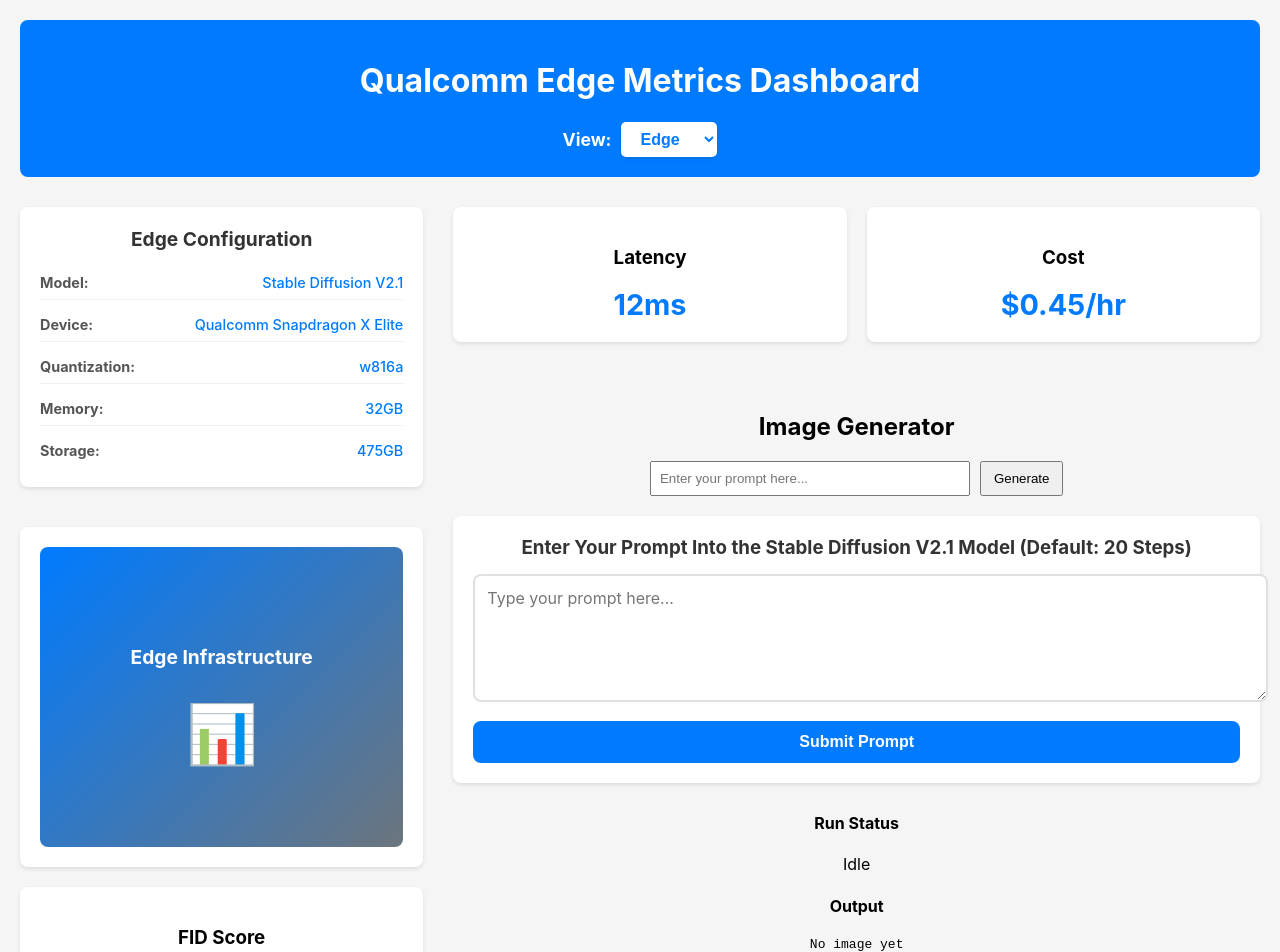
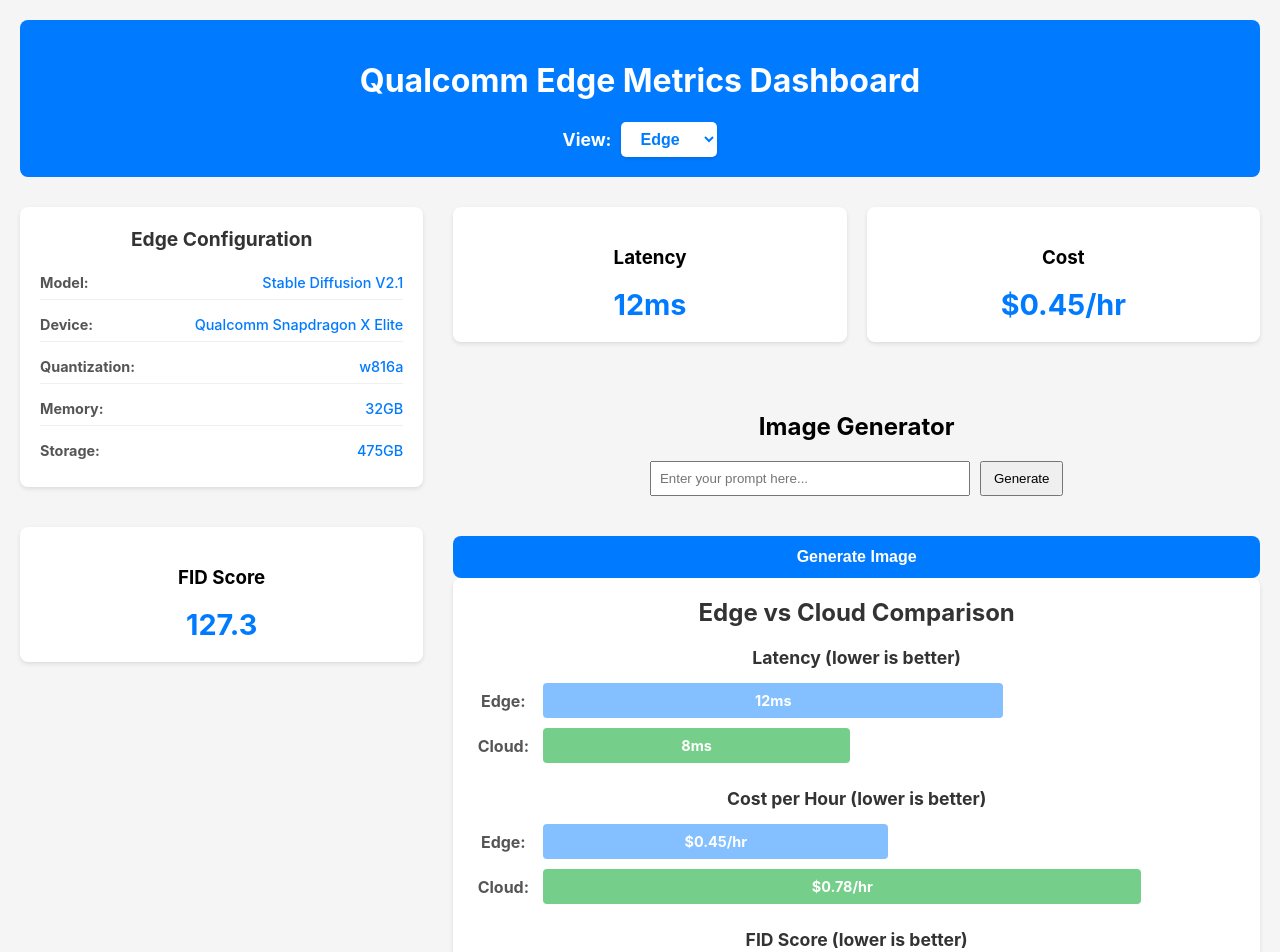
Before and after one commit to mdawn65/qualcomm-interface, a React (Create React App) app in the folder simple-dashboard/: page / in a window 1280 px wide. Shown: the top 952 px of the page. Built offline with nearby package versions, Linux system fonts and the light colour scheme.

Commit message:
Simplified the frontend webpage and removed original image display portion and prompt input

```diff
--- a/simple-dashboard/src/App.js
+++ b/simple-dashboard/src/App.js
@@ -6,7 +6,7 @@
   const [selectedView, setSelectedView] = useState('Edge');
   const [prompt, setPrompt] = useState('');
   const [loading, setLoading] = useState(false);
-  const [output, setOutput] = useState('');
+  const [imageUrl, setImageUrl] = useState(null);
 
   const [edgeMetrics] = useState({
     networkLatency: 12,
@@ -39,34 +39,27 @@
   const currentMetrics = selectedView === 'Edge' ? edgeMetrics : cloudMetrics;
   const currentInfo = selectedView === 'Edge' ? edgeInfo : cloudInfo;
 
-  const handleViewChange = (event) => {
-    setSelectedView(event.target.value);
-  };
-
-  const handlePromptChange = (event) => {
-    setPrompt(event.target.value);
-  };
+  const handleViewChange = (event) => setSelectedView(event.target.value);
 
   const handleSubmitPrompt = () => {
-    // POST the prompt to the backend server which will run demo.py
-    const payload = { prompt, num_steps: 20 };
-    setOutput('');
+    if (!prompt.trim()) return;
     setLoading(true);
+    setImageUrl(null);
 
     fetch('http://localhost:5000/generate/', {
       method: 'POST',
       headers: { 'Content-Type': 'application/json' },
-      body: JSON.stringify(payload)
+      body: JSON.stringify({ prompt, num_steps: 20 })
     })
       .then(async (res) => {
         if (!res.ok) throw new Error('Failed to generate image');
         const blob = await res.blob();
         const url = URL.createObjectURL(blob);
-        setOutput(url); // store image URL instead of text
+        setImageUrl(url);
       })
       .catch((err) => {
         console.error('Run error:', err);
-        setOutput(null);
+        alert('Error generating image');
       })
       .finally(() => setLoading(false));
   };
@@ -129,13 +122,6 @@
             </div>
           </div>
 
-          <div className="image-container">
-            <div className="mock-image">
-              <p>{selectedView} Infrastructure</p>
-              <p>📊</p>
-            </div>
-          </div>
-
           <div className="fid-score-card">
             <h3>FID Score</h3>
             <div className="metric-value">{currentMetrics.fidScore}</div>
@@ -155,37 +141,31 @@
             </div>
           </div>
 
+          {/* Prompt Generator */}
           <PromptGenerator onGenerate={(p) => setPrompt(p)} />
 
-          <div className="prompt-container">
-            <h3>Enter Your Prompt Into the Stable Diffusion V2.1 Model (Default: 20 Steps)</h3>
-            <textarea
-              value={prompt}
-              onChange={handlePromptChange}
-              placeholder="Type your prompt here..."
-              className="prompt-input"
-              rows="4"
-            />
-            <button onClick={handleSubmitPrompt} className="submit-button">
-              Submit Prompt
+          {/* Generate Button + Image Display */}
+          <div style={{ marginTop: '20px' }}>
+            <button
+              onClick={handleSubmitPrompt}
+              className="submit-button"
+              disabled={loading}
+            >
+              {loading ? 'Generating...' : 'Generate Image'}
             </button>
           </div>
 
-          <div className="prompt-output">
-            <h4>Run Status</h4>
-            <div>{loading ? 'Running... (this can take a while)' : 'Idle'}</div>
-            <h4>Output</h4>
-            {output ? (
+          {imageUrl && (
+            <div style={{ marginTop: '20px' }}>
               <img
-                src={output}
+                src={imageUrl}
                 alt="Generated"
-                style={{ width: '400px', borderRadius: '8px', marginTop: '10px' }}
+                style={{ maxWidth: '100%', borderRadius: '8px' }}
               />
-            ) : (
-              <pre className="output-box">{!loading ? 'No image yet' : ''}</pre>
-            )}
-          </div>
+            </div>
+          )}
 
+          {/* Comparison Charts */}
           <div className="chart-container">
             <h2>Edge vs Cloud Comparison</h2>
             <div className="comparison-bars">
@@ -245,6 +225,7 @@
                   </div>
                 </div>
               </div>
+
             </div>
           </div>
         </div>
```
